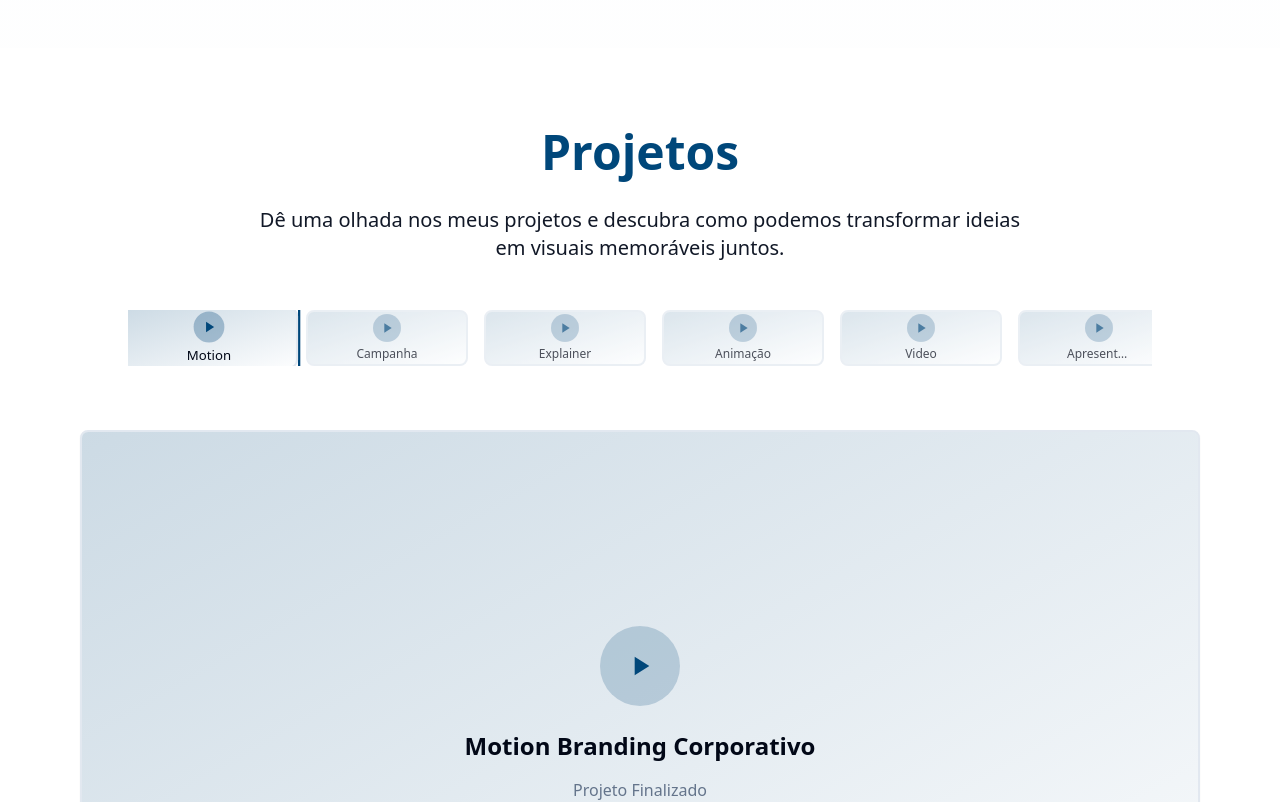
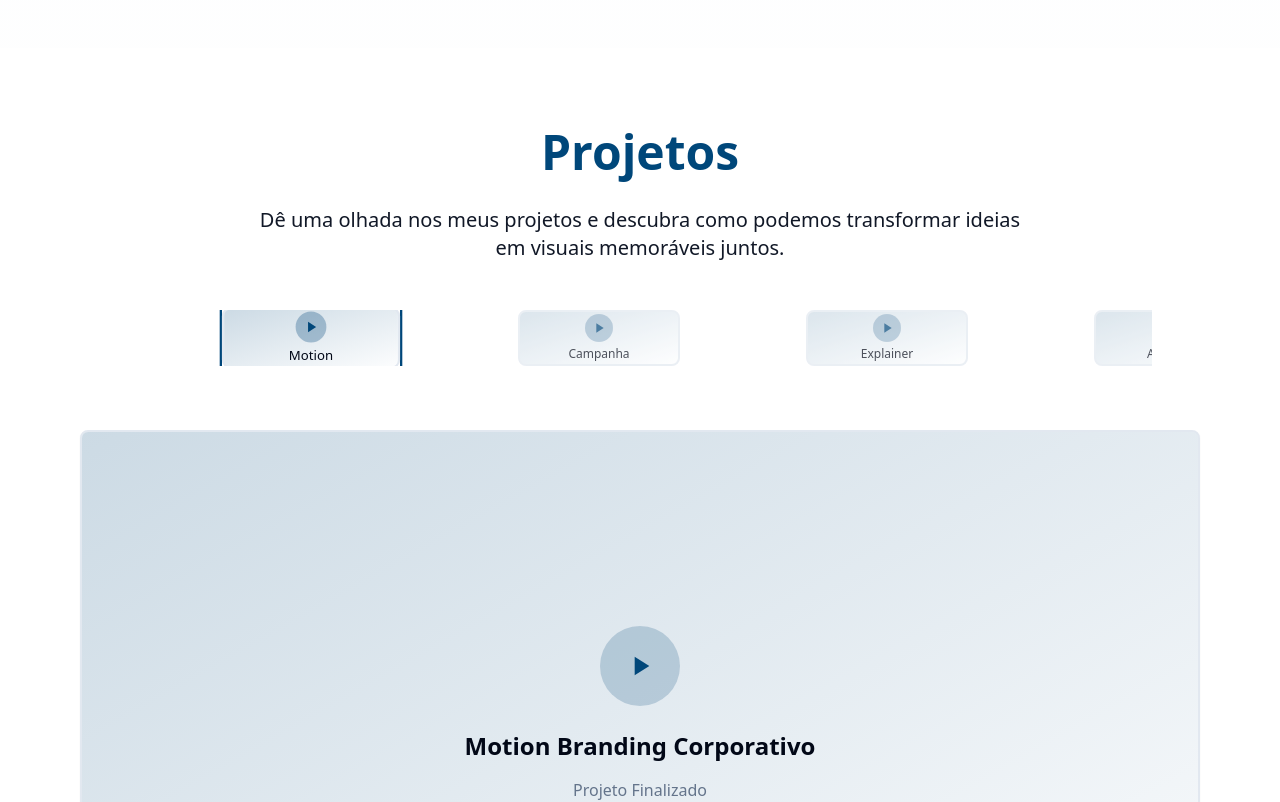
Before and after one commit to KIOTerra/kiomotion, a React (Vite) app: page / in a window 1280 px wide. Shown: the part 1560-2362 px from the top of the page. Built offline with nearby package versions, Linux system fonts and the light colour scheme.

Commit message:
Visual edit in Lovable

```diff
--- a/src/components/Projects.tsx
+++ b/src/components/Projects.tsx
@@ -105,16 +105,16 @@ const Projects = () => {
     status: "Concluído"
   }];
   return <section id="projects" className="py-20 bg-background">
-      <div className="container mx-auto px-6">
+      <div className="container py-0 my-0 mx-0 px-0">
         <div className="text-center mb-16 my-0 px-0">
           <h2 className="text-4xl md:text-5xl font-bold mb-6 text-primary">Projetos</h2>
           <p className="max-w-3xl mx-auto mb-12 px-0 text-xl text-center font-normal my-[30px] text-gray-900">Dê uma olhada nos meus projetos e descubra como podemos transformar ideias em visuais memoráveis juntos.</p>
 
           {/* Project Thumbnails Carousel */}
           <div className="max-w-5xl mx-auto mb-8">
-            <div className="overflow-hidden cursor-grab active:cursor-grabbing" ref={thumbnailsRef}>
+            <div ref={thumbnailsRef} className="overflow-hidden cursor-grab active:cursor-grabbing px-[47px]">
               <div className="flex gap-3 md:gap-4 px-0 bg-[#000a00]/0 rounded-sm mx-0">
-                {projects.map((project, index) => <div key={project.id} className="flex-[0_0_auto]">
+                {projects.map((project, index) => <div key={project.id} className="flex-[0_0_auto] py-0 px-[55px]">
                     <button onClick={() => scrollTo(index)} className={`relative group transition-all duration-300 ${selectedIndex === index ? 'scale-110 ring-2 ring-primary' : 'hover:scale-105 opacity-70 hover:opacity-100'}`}>
                       <div className="w-20 h-14 md:w-28 md:h-18 rounded-lg overflow-hidden bg-gradient-to-br from-primary/20 to-secondary/20 flex items-center justify-center border-2 border-border px-[79px] py-0">
                         <div className="text-center">
```
